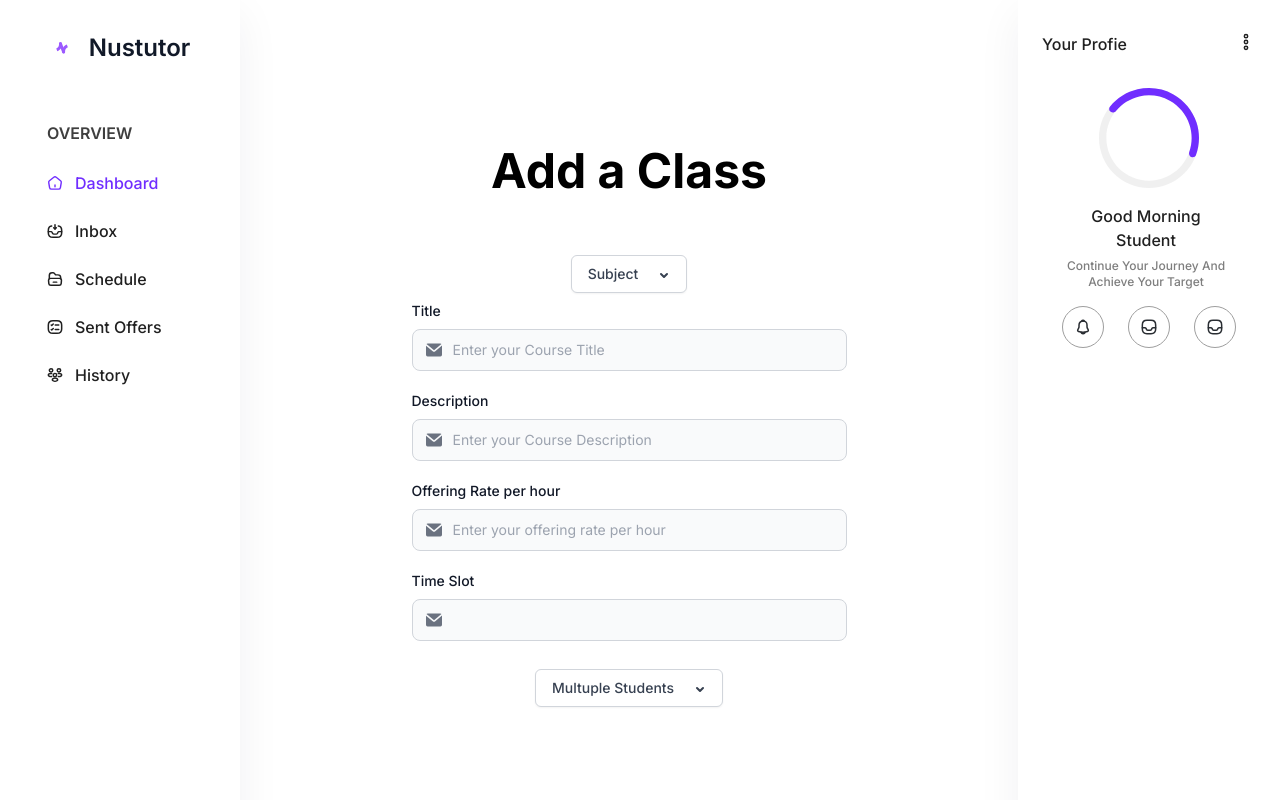
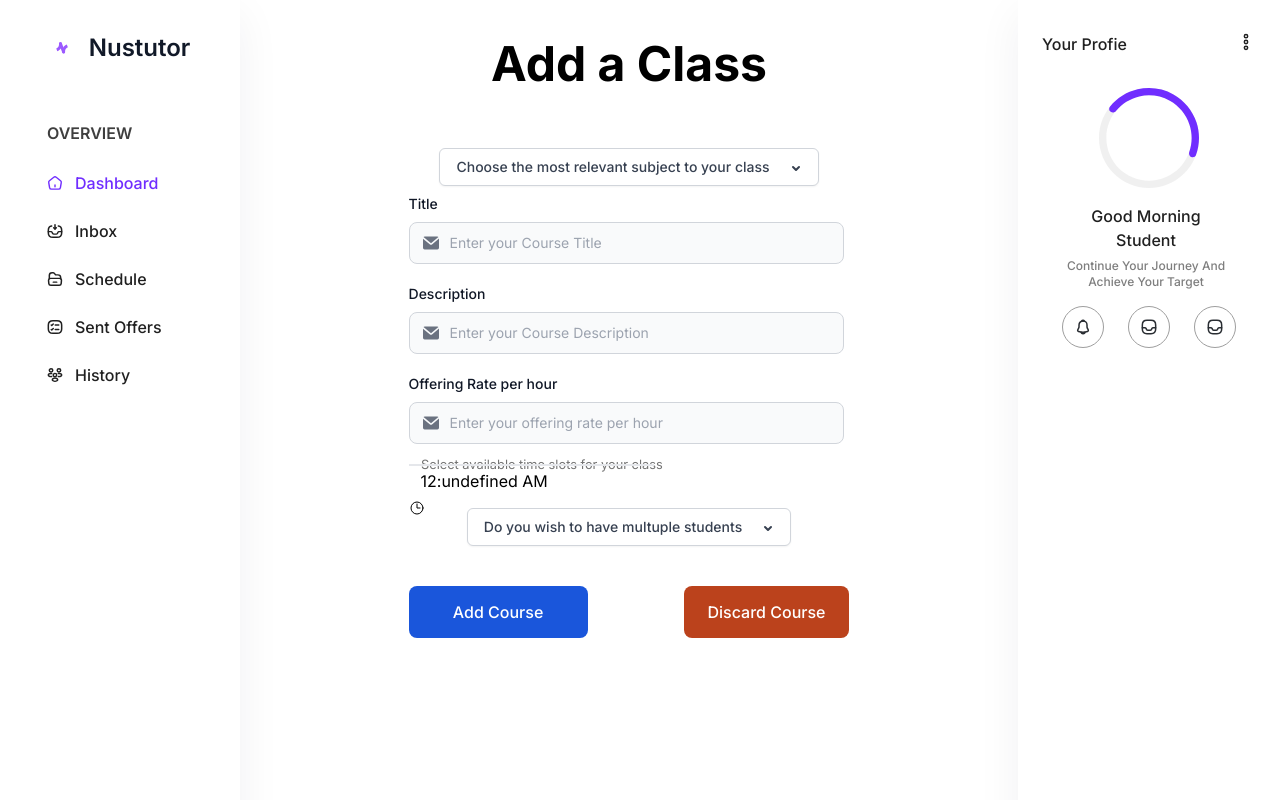
Before and after one commit to Nustutor/Frontend-Nustutor, a Next.js app: page /tutor/1/addClass in a window 1280 px wide. Shown: the top 800 px of the page. Built offline with nearby package versions, Linux system fonts and the light colour scheme.

Commit message:
add class

```diff
--- a/app/globals.css
+++ b/app/globals.css
@@ -29,3 +29,47 @@ body {
   padding-bottom: 20px;
   width: 100%;
 }
+
+.loader-dots div {
+  animation-timing-function: cubic-bezier(0, 1, 1, 0);
+}
+.loader-dots div:nth-child(1) {
+  left: 8px;
+  animation: loader-dots1 0.6s infinite;
+}
+.loader-dots div:nth-child(2) {
+  left: 8px;
+  animation: loader-dots2 0.6s infinite;
+}
+.loader-dots div:nth-child(3) {
+  left: 32px;
+  animation: loader-dots2 0.6s infinite;
+}
+.loader-dots div:nth-child(4) {
+  left: 56px;
+  animation: loader-dots3 0.6s infinite;
+}
+@keyframes loader-dots1 {
+  0% {
+      transform: scale(0);
+  }
+  100% {
+      transform: scale(1);
+  }
+}
+@keyframes loader-dots3 {
+  0% {
+      transform: scale(1);
+  }
+  100% {
+      transform: scale(0);
+  }
+}
+@keyframes loader-dots2 {
+  0% {
+      transform: translate(0, 0);
+  }
+  100% {
+      transform: translate(24px, 0);
+  }
+}
--- /dev/null
+++ b/components/dashboard/TimePicker.tsx
@@ -0,0 +1,31 @@
+import React, { useEffect } from 'react';
+
+const TimePicker = ({label,input,inputValue,onChange}) => {
+  useEffect(() => {
+    // Import the required elements for initialization
+    import('tw-elements').then(({ Input, Timepicker, initTE }) => {
+      // Initialize TW Elements
+      initTE({ Input, Timepicker });
+    });
+  }, []); // Run the effect once after the component mounts
+
+  return (
+    <div className="relative" data-te-timepicker-init data-te-input-wrapper-init>
+      <input
+        type={input}
+        className="peer block min-h-[auto] w-full rounded border-0 bg-transparent px-3 py-[0.32rem] leading-[1.6] outline-none transition-all duration-200 ease-linear focus:placeholder:opacity-100 peer-focus:text-primary data-[te-input-state-active]:placeholder:opacity-100 motion-reduce:transition-none dark:text-neutral-200 dark:placeholder:text-neutral-200 dark:peer-focus:text-primary [&:not([data-te-input-placeholder-active])]:placeholder:opacity-0"
+        id="form1"
+        value={inputValue}
+        onChange={onChange}
+      />
+      <label
+        htmlFor="form1"
+        className="pointer-events-none absolute left-3 top-0 mb-0 max-w-[90%] origin-[0_0] truncate pt-[0.37rem] leading-[1.6] text-neutral-500 transition-all duration-200 ease-out peer-focus:-translate-y-[0.9rem] peer-focus:scale-[0.8] peer-focus:text-primary peer-data-[te-input-state-active]:-translate-y-[0.9rem] peer-data-[te-input-state-active]:scale-[0.8] motion-reduce:transition-none dark:text-neutral-200 dark:peer-focus:text-primary"
+      >
+        {label}
+      </label>
+    </div>
+  );
+};
+
+export default TimePicker;
--- a/components/dashboard/addClass.tsx
+++ b/components/dashboard/addClass.tsx
@@ -6,43 +6,108 @@ import UserPanel from './userpanel';
 import InputField from '../onboarding/inputField';
 import Dropdown from '../onboarding/dropdown';
 import { useState } from 'react';
+import { useRouter } from 'next/navigation';
+import { useEffect } from 'react';
+import TimePicker from './TimePicker';
 
 const AddClass = () => {
   const [selectedOptions, setSelectedOptions] = useState({
-    Subject: '',
-    MultipuleStudents: '',
+    suid: '',
+    multipuleStudents: '',
   });
-  function handleDropdownSelect(arg0: string, value: any) {
-    throw new Error('Function not implemented.');
-  }
+  const [formData, setFormData] = useState({
+    suid: '',
+    title: '',
+    description: '',
+    rate: '',
+    multipleStudents: '',
+    availableTimeslots: ''
+  });
+
+  const handleInputChange = (fieldName, value) => {
+    setFormData((prevData) => ({
+      ...prevData,
+      [fieldName]: value,
+    }));
+  };
+
+  useEffect(() => {
+    setSelectedOptions({
+      suid: formData.suid || '',
+      multipuleStudents: formData.multipleStudents || '',
+    });
+  }, [formData]);
+
+    const handleDropdownSelect = (dropdownName, value) => {
+    setSelectedOptions((prevOptions) => ({
+      ...prevOptions,
+      [dropdownName]: value,
+    }));
+
+    setFormData((prevData) => ({
+      ...prevData,
+      [dropdownName]: value,
+    }));
+  };
+
+  console.log(formData)
 
   return (
-<div className="flex justify-start items-center  h-[1514px] gap-8 bg-white">
+<div className="flex justify-start items-center gap-8 bg-white">
         <Sidebar/>
         <div className="w-[944px] h-[1240px] relative overflow-hidden">
-  <div className="flex flex-col justify-center items-center  top-5 gap-2.5 p-2.5">
+  <div className="flex flex-col justify-center items-center  top-5 gap-2.5 p-10">
     <p className="flex-grow-0 flex-shrink-0 text-5xl font-bold text-center text-black">
       Add a Class
     </p>
     <div className='p-4'/>
     <div className='flex flex-col flex-grow-0 flex-shrink-0 '>
+      <form>
     <Dropdown
-        title="Subject"
+        title="Choose the most relevant subject to your class"
         options={['SEECS', 'SMME', 'S3H', 'NBS', 'SCME', 'IGIS', 'SADA']}
-        selectedOption={selectedOptions.Subject}
-        onSelect={(value) => handleDropdownSelect('Subject', value)}
+        selectedOption={selectedOptions.suid}
+        onSelect={(value) => handleDropdownSelect('suid', value)}
       />
-    <InputField label={'Title'} directive={'Enter your Course Title'} input={undefined} inputValue={undefined} onChange={undefined} required={undefined}/>
-    <InputField label={'Description'} directive={'Enter your Course Description'} input={undefined} inputValue={undefined} onChange={undefined} required={undefined}/>
-    <InputField label={'Offering Rate per hour'} directive={'Enter your offering rate per hour'} input={undefined} inputValue={undefined} onChange={undefined} required={undefined}/>
-    <InputField label={'Time Slot'} directive={undefined} input={undefined} inputValue={undefined} onChange={undefined} required={undefined}/>
+    <InputField label={'Title'}
+    directive={'Enter your Course Title'}
+    input={'text'}
+    inputValue={formData.title}
+    onChange={(e) => handleInputChange('title', e.target.value)}/>
+    <InputField label={'Description'}
+    directive={'Enter your Course Description'}
+    input={'text'}
+    inputValue={formData.description}
+    onChange={(e) => handleInputChange('description', e.target.value)} />
+    <InputField label={'Offering Rate per hour'}
+    directive={'Enter your offering rate per hour'}
+    input={'number'}
+    inputValue={formData.rate}
+    onChange={(e) => handleInputChange('rate', e.target.value)} />
+    <TimePicker label={'Select available time slots for your class'}
+    input={'text'}
+    inputValue={'formData.availableTimeslots'}
+    onChange={(e) => handleInputChange('availableTimeslots', e.target.value)}/>
     <Dropdown
-        title="Multuple Students"
-        options={['SEECS', 'SMME', 'S3H', 'NBS', 'SCME', 'IGIS', 'SADA']}
-        selectedOption={selectedOptions.MultipuleStudents}
-        onSelect={(value) => handleDropdownSelect('Multuple Students', value)}
+        title="Do you wish to have multuple students"
+        options={['Yes', 'No']}
+        selectedOption={selectedOptions.multipuleStudents}
+        onSelect={(value) => handleDropdownSelect('multipleStudents', value)}
       />
+      </form>
       <div className='p-4'/>
+      <div className="flex justify-start items-start flex-grow-0 flex-shrink-0 gap-24">
+  <div className="flex justify-center items-center flex-grow-0 flex-shrink-0 w-[179px] relative overflow-hidden gap-2 px-6 py-3.5 rounded-lg bg-[#1a56db] cursor-pointer">
+    <p className="flex-grow-0 flex-shrink-0 text-base font-medium text-left text-white">
+      Add Course
+    </p>
+  </div>
+  <div className="flex justify-center items-center flex-grow-0 flex-shrink-0 relative overflow-hidden gap-2 px-6 py-3.5 rounded-lg bg-[#bb421c] cursor-pointer">
+    <p className="flex-grow-0 flex-shrink-0 text-base font-medium text-left text-white">
+      Discard Course
+    </p>
+  </div>
+</div>
     </div>
   </div>
   </div>
--- /dev/null
+++ b/components/loader.tsx
@@ -0,0 +1,26 @@
+// Import the necessary React and Next.js modules
+import React from 'react';
+
+// Define the Loader component
+const Loader = ({LoaderText}: {LoaderText: string}) => {
+  return (
+<div>
+<div className="fixed top-0 left-0 z-50 w-screen h-screen flex items-center justify-center bg-opacity-30 bg-black">
+  <div className="bg-white border py-2 px-5 rounded-lg flex items-center flex-col">
+    <div className="loader-dots block relative w-20 h-5 mt-2">
+      <div className="absolute top-0 mt-1 w-3 h-3 rounded-full bg-green-500"></div>
+      <div className="absolute top-0 mt-1 w-3 h-3 rounded-full bg-green-500"></div>
+      <div className="absolute top-0 mt-1 w-3 h-3 rounded-full bg-green-500"></div>
+      <div className="absolute top-0 mt-1 w-3 h-3 rounded-full bg-green-500"></div>
+    </div>
+    <div className="text-gray-500 text-xs font-medium mt-2 text-center">
+      {LoaderText}...
+    </div>
+  </div>
+  </div>
+</div>
+  );
+};
+
+// Export the Loader component
+export default Loader;
--- a/components/offerings/tutorNav.tsx
+++ b/components/offerings/tutorNav.tsx
@@ -1,6 +1,13 @@
+'use client'
 import React from 'react'
+import { useRouter } from 'next/navigation'
 
 const TutorNav = () => {
+  const router = useRouter();
+  const handleClick = () => {
+    router.push('/home')
+
+  }
   return (
     <div className="flex flex-col justify-start items-start w-[1280px] absolute left-20 top-0 py-6">
     <div className="flex justify-start items-center self-stretch flex-grow-0 flex-shrink-0 gap-8">
@@ -138,7 +145,8 @@ const TutorNav = () => {
             className="flex-grow-0 flex-shrink-0 w-[37px] h-[39px] rounded-[9099px] object-none"
           />
         </div>
-        <div className="flex justify-center items-center flex-grow-0 flex-shrink-0 relative overflow-hidden px-3 py-2 rounded-lg bg-[#5508d8]">
+        <div className="flex justify-center items-center flex-grow-0 flex-shrink-0 relative overflow-hidden px-3 py-2 rounded-lg bg-[#5508d8] cursor-pointer"
+        onClick={handleClick}>
           <p className="flex-grow-0 flex-shrink-0 text-sm font-medium text-left text-white">
             Switch to Learning
           </p>
--- a/components/onboarding/inputField.tsx
+++ b/components/onboarding/inputField.tsx
@@ -1,6 +1,6 @@
 import React from 'react'
 
-const InputField = ({label,directive,input,inputValue,onChange,required}) => {
+const InputField = ({label,directive,input,inputValue,onChange}) => {
   return (
     <div className="w-[435px] h-[90px]">
       <label htmlFor="input-group-1" className="block mb-2 text-sm font-medium text-gray-900">{label}</label>
@@ -11,7 +11,7 @@ const InputField = ({label,directive,input,inputValue,onChange,required}) => {
         <path d="M11.241 9.817c-.36.275-.801.425-1.255.427-.428 0-.845-.138-1.187-.395L0 2.6V14a2 2 0 0 0 2 2h16a2 2 0 0 0 2-2V2.5l-8.759 7.317Z"/>
     </svg>
   </div>
-  <input type={input} id="input-group-1" required={required} value={inputValue} onChange={onChange} className="bg-gray-50 border border-gray-300 text-gray-900 text-sm rounded-lg focus:ring-blue-500 focus:border-blue-500 block w-full ps-10 p-2.5  dark:bg-gray-700 dark:border-gray-600 dark:placeholder-gray-400 dark:text-white dark:focus:ring-blue-500 dark:focus:border-blue-500" placeholder={directive}/>
+  <input type={input} id="input-group-1" required value={inputValue} onChange={onChange} className="bg-gray-50 border border-gray-300 text-gray-900 text-sm rounded-lg focus:ring-blue-500 focus:border-blue-500 block w-full ps-10 p-2.5  dark:bg-gray-700 dark:border-gray-600 dark:placeholder-gray-400 dark:text-white dark:focus:ring-blue-500 dark:focus:border-blue-500" placeholder={directive}/>
 </div>
   </div>
   )
--- a/package.json
+++ b/package.json
@@ -11,7 +11,8 @@
   "dependencies": {
     "next": "^14.0.3",
     "react": "^18",
-    "react-dom": "^18"
+    "react-dom": "^18",
+    "tw-elements": "^1.1.0"
   },
   "devDependencies": {
     "@types/node": "^20",
```
Also changed, not shown: components/dashboard/gigs.tsx (+9 -2 lines), components/offerings/tutorVerify.tsx (+49 -1 lines), components/onboarding/login.tsx (+16 -3 lines), 1 other file (tests, documents, lock files or other folders).
